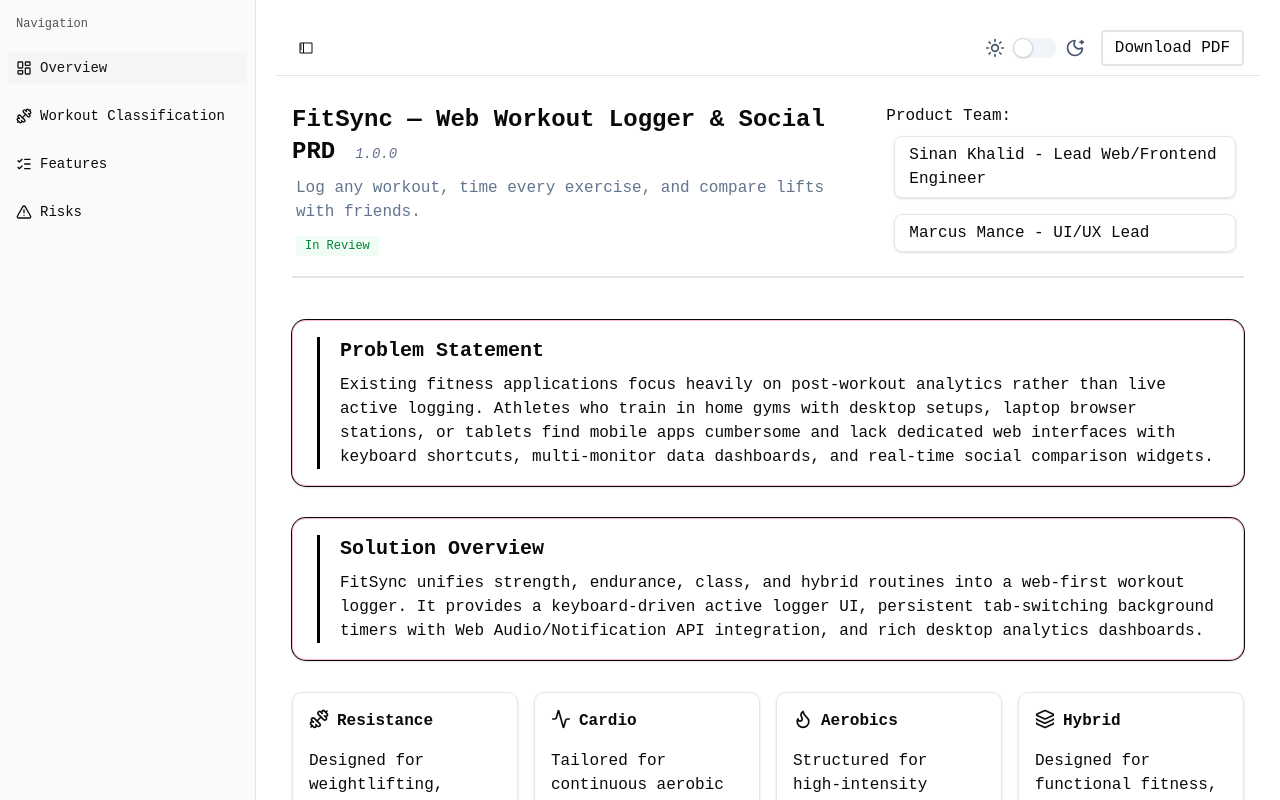
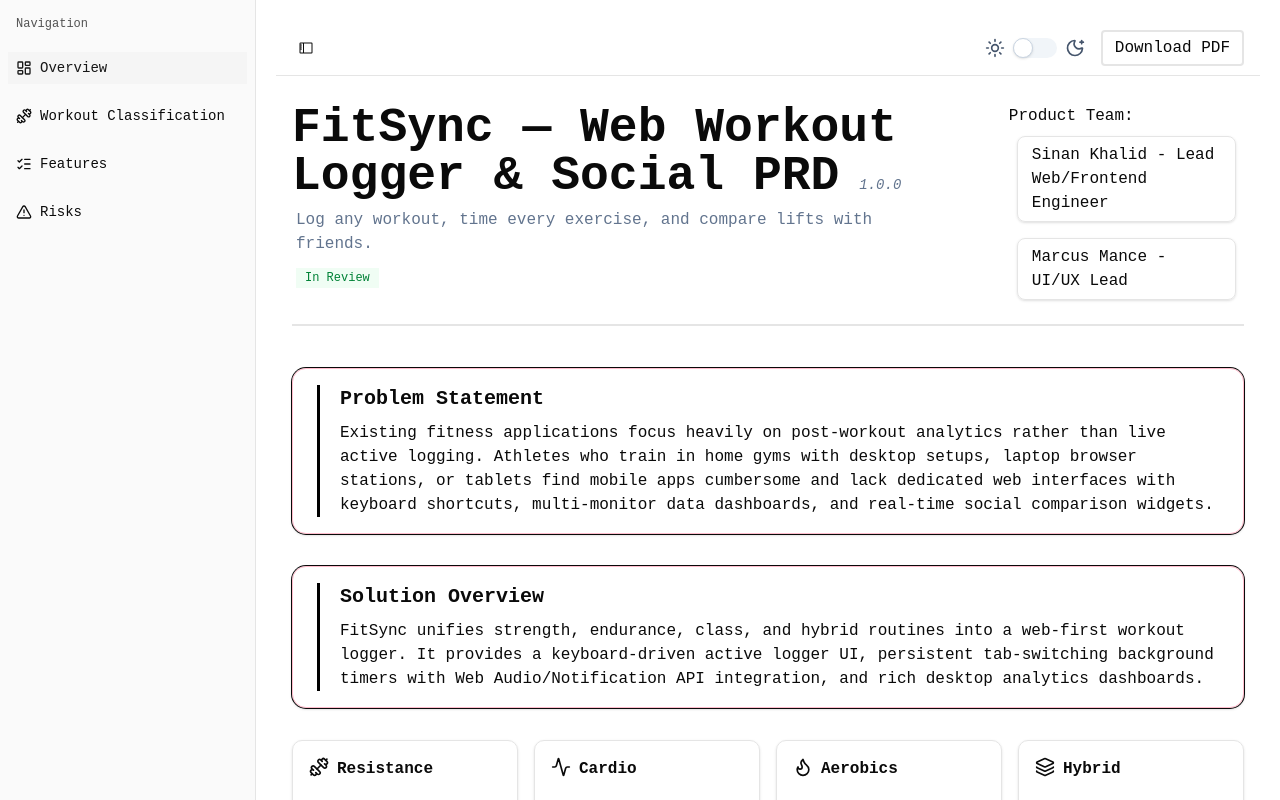
Before and after one commit to Sinankh20/my-project, a React (Vite) app: page / in a window 1280 px wide. Shown: the top 800 px of the page. Built offline with nearby package versions, Linux system fonts and the light colour scheme.

Commit message:
Better responsive design for the header on large screens

```diff
--- a/src/components/Header.jsx
+++ b/src/components/Header.jsx
@@ -6,7 +6,7 @@ export default function Header() {
     <div className="pb-4 border-b-2 flex flex-row mt-3 gap-13">
       <div>
         <div className="flex items-baseline gap-2">
-          <h1 className="text-2xl font-bold">{prdMetadata.title}
+          <h1 className="text-2xl font-bold xl:text-5xl">{prdMetadata.title}
           <span className="ml-5 text-sm font-normal italic text-slate-500">{prdMetadata.version}</span></h1>
         </div>
         <p className="font-sm text-slate-500 ml-1 mt-2 dark:text-slate-400">Log any workout, time every exercise, and compare lifts with friends.</p>
@@ -19,7 +19,7 @@ export default function Header() {
         <p>{prdMetadata.author}:</p>
         {prdMetadata.stakeholders.map((person, index) => {
           return (
-            <div key={index} className="border rounded-md shadow-sm m-2 px-3.5 py-1.5">
+            <div key={index} className="border rounded-md shadow-sm m-2 px-3.5 py-1.5 xl::text-2xl">
               <p>
                 {person.name} - {person.role}
               </p>
```
